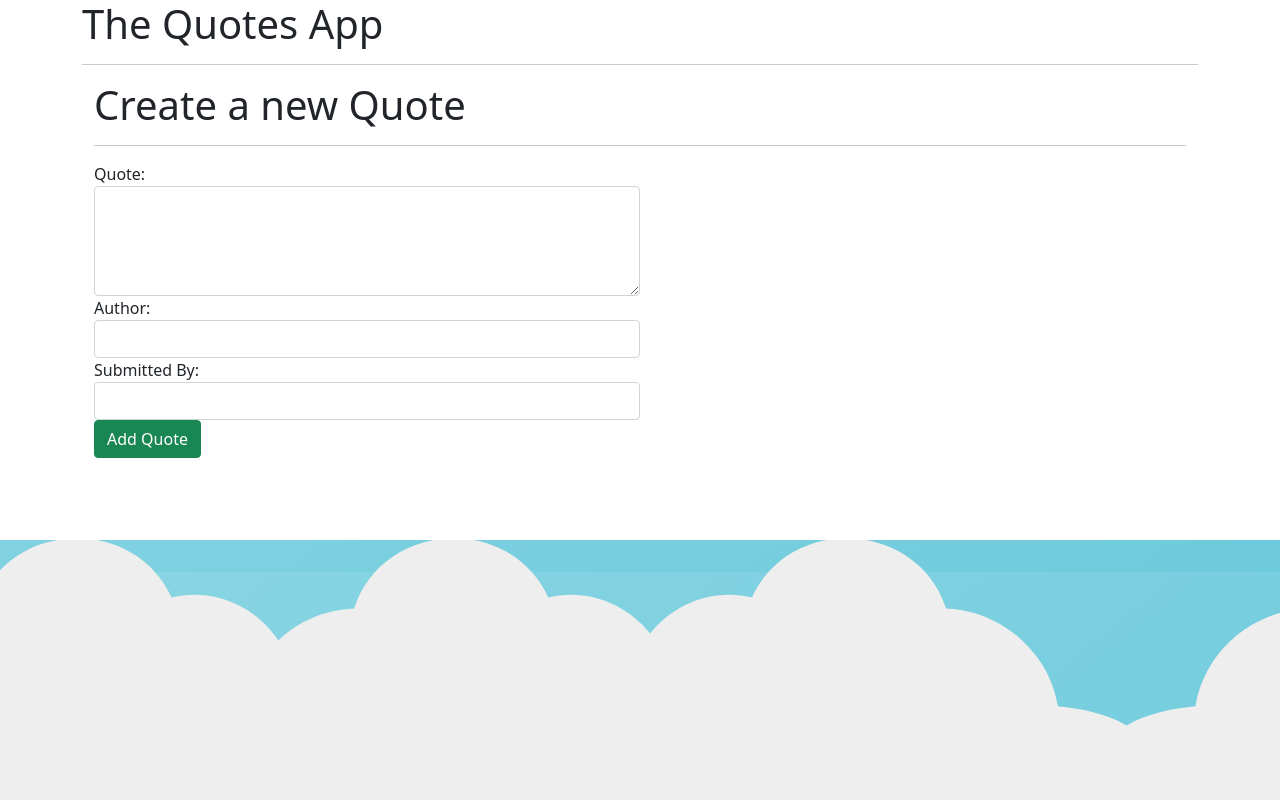
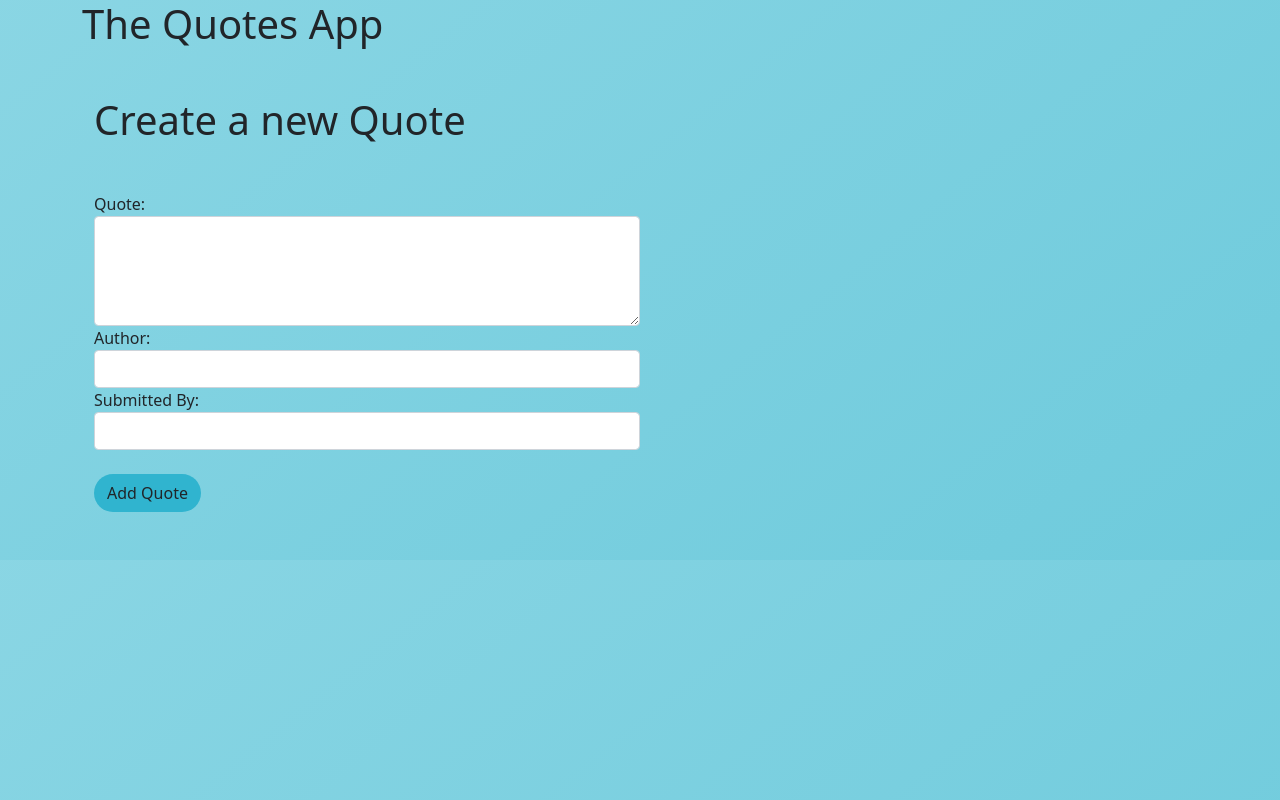
Before and after one commit to clarelimo/Quotes-App, an Angular app: page / in a window 1280 px wide. Built offline with nearby package versions, Linux system fonts and the light colour scheme.

Commit message:
form update

```diff
--- a/src/app/app.component.html
+++ b/src/app/app.component.html
@@ -1,35 +1,2 @@
 
-
-<style>
-
-
-  .content {
-    display: flex;
-    margin: 82px auto 32px;
-    padding: 0 16px;
-    max-width: 960px;
-    flex-direction: column;
-    align-items: center;
-  }
-
-
-  svg#clouds {
-    position: fixed;
-    bottom: -160px;
-    left: -230px;
-    z-index: -10;
-    width: 1920px;
-  }
-
-</style>
 <app-quote></app-quote>
-<div class="content" role="main">
-
-  <svg id="clouds" xmlns="http://www.w3.org/2000/svg" width="2611.084" height="485.677" viewBox="0 0 2611.084 485.677">
-    <title>Gray Clouds Background</title>
-    <path id="Path_39" data-name="Path 39" d="M2379.709,863.793c10-93-77-171-168-149-52-114-225-105-264,15-75,3-140,59-152,133-30,2.83-66.725,9.829-93.5,26.25-26.771-16.421-63.5-23.42-93.5-26.25-12-74-77-130-152-133-39-120-212-129-264-15-54.084-13.075-106.753,9.173-138.488,48.9-31.734-39.726-84.4-61.974-138.487-48.9-52-114-225-105-264,15a162.027,162.027,0,0,0-103.147,43.044c-30.633-45.365-87.1-72.091-145.206-58.044-52-114-225-105-264,15-75,3-140,59-152,133-53,5-127,23-130,83-2,42,35,72,70,86,49,20,106,18,157,5a165.625,165.625,0,0,0,120,0c47,94,178,113,251,33,61.112,8.015,113.854-5.72,150.492-29.764a165.62,165.62,0,0,0,110.861-3.236c47,94,178,113,251,33,31.385,4.116,60.563,2.495,86.487-3.311,25.924,5.806,55.1,7.427,86.488,3.311,73,80,204,61,251-33a165.625,165.625,0,0,0,120,0c51,13,108,15,157-5a147.188,147.188,0,0,0,33.5-18.694,147.217,147.217,0,0,0,33.5,18.694c49,20,106,18,157,5a165.625,165.625,0,0,0,120,0c47,94,178,113,251,33C2446.709,1093.793,2554.709,922.793,2379.709,863.793Z" transform="translate(142.69 -634.312)" fill="#eee"/>
-  </svg>
-</div>
-
-
-<router-outlet></router-outlet>
--- a/src/app/quote-form/quote-form.component.css
+++ b/src/app/quote-form/quote-form.component.css
@@ -0,0 +1,7 @@
+.btn{
+    background-color: #30B4CF;
+    border-radius: 50px;
+}
+.quotefrm{
+    background-color: white;
+}
--- a/src/app/quote-form/quote-form.component.html
+++ b/src/app/quote-form/quote-form.component.html
@@ -1,7 +1,7 @@
-<div class="container">
+<div class="container mt-5 mb-5">
     <h1>Create a new Quote</h1>
-    <hr>
-    <form  #quoteForm='ngForm' class="w-50">
+
+    <form #quoteForm='ngForm' class="w-50 mt-5 mb-5">
         <div class="form-group">
             <label for="description">Quote:</label>
             <textarea class="form-control" id="description" rows="4" [(ngModel)]="newQuote.description" name="description" #description="ngModel" required></textarea>
@@ -24,6 +24,6 @@
            </div>
         </div>
 
-        <button type="submit" class="btn btn-success">Add Quote</button>
+        <button type="submit" class="btn mt-4">Add Quote</button>
     </form>
 </div>
--- a/src/app/quote-form/quote-form.component.ts
+++ b/src/app/quote-form/quote-form.component.ts
@@ -1,4 +1,5 @@
-import { Component, OnInit } from '@angular/core';
+import { Component, OnInit, Output,EventEmitter } from '@angular/core';
+// import * as EventEmitter from 'events';
 import { Quote } from '../quote';
 
 @Component({
@@ -8,6 +9,13 @@ import { Quote } from '../quote';
 })
 export class QuoteFormComponent implements OnInit {
   newQuote = new Quote("","","");
+
+  @Output() addQuote = new EventEmitter<Quote>();
+
+  submitQuote(){
+    this.addQuote.emit(this.newQuote);
+
+  }
   constructor() { }
 
   ngOnInit(): void {
--- a/src/app/quote/quote.component.html
+++ b/src/app/quote/quote.component.html
@@ -1,5 +1,6 @@
 <div class="container">
     <h1>The Quotes App</h1>
-    <hr>
+
     <app-quote-form></app-quote-form>
+    <!-- (addQuote) = "addNewQuote()" -->
 </div>
--- a/src/app/quote/quote.component.ts
+++ b/src/app/quote/quote.component.ts
@@ -7,9 +7,9 @@ import { Quote } from '../quote';
   styleUrls: ['./quote.component.css']
 })
 export class QuoteComponent implements OnInit {
-  // quotes:Quote[] = new Quote();
+  quotes:Quote[]=[new Quote("clare","Dad","Ker Kosir Serung'ung!")];
   // addNewQuote(quote:any){
-  //   let quoteLength = this.quote.length;
+  //   let quoteLength = this.quotes.length;
   //   quote.id = quoteLength+1;
 
   //   this.quotes.push(quote);
--- a/src/styles.css
+++ b/src/styles.css
@@ -1,6 +1,6 @@
 @import "~bootstrap/dist/css/bootstrap.css";
 
-html{
+body{
     background-color: #30B4CF;
     background: linear-gradient(
         321deg
```
